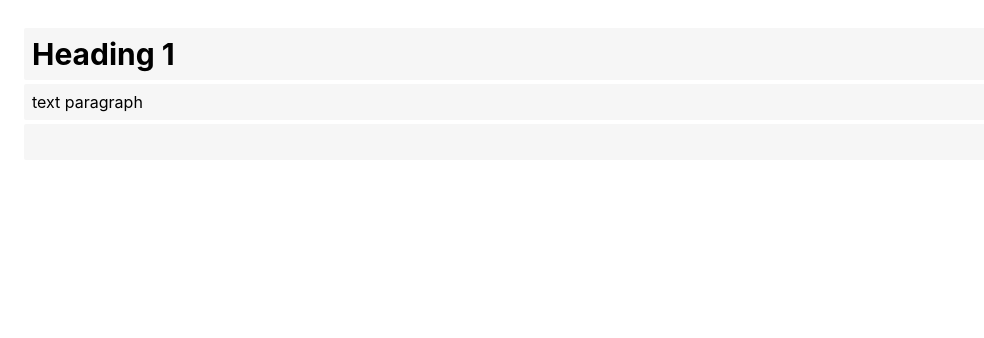
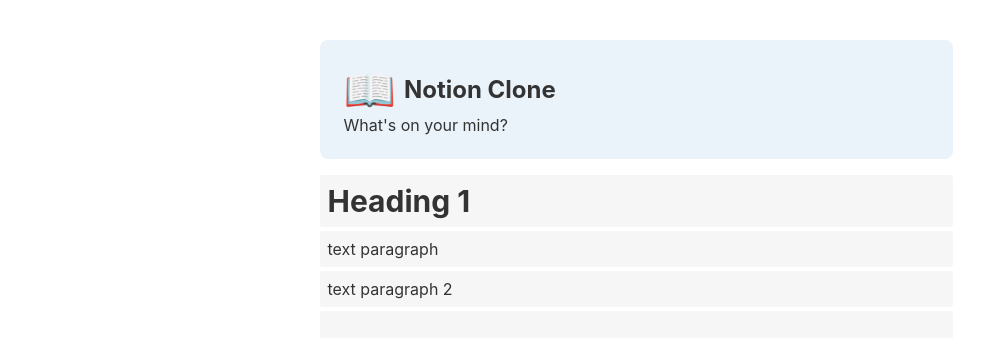
Before and after one commit to chrystal-lyu/notion-clone, a React (Create React App) app: page / in a window 1280 px wide. Shown: the top 338 px of the page, without its empty margins (4-988 px from the left). Built offline with nearby package versions, Linux system fonts and the light colour scheme.

Commit message:
Switching text and heading1

```diff
--- a/src/App.css
+++ b/src/App.css
@@ -1,5 +1,6 @@
 html {
   box-sizing: border-box;
+  color: #333333;
 }
 
 *,
@@ -12,11 +13,27 @@ html {
   padding: 24px;
 }
 
+.page-header {
+  background-color: #eaf2fa;
+  padding: 24px;
+  max-width: 633px;
+  margin: 16px auto;
+  border-radius: 8px;
+}
+
+.page-header-title {
+  font-size: 1.5rem;
+  font-weight: 700;
+  display: flex;
+  align-items: center;
+}
+
 .block-item {
   background-color: #f6f6f6;
   padding: 8px;
-  margin: 4px;
+  margin: 4px auto;
   border-radius: 2px;
+  max-width: 633px;
 }
 
 #block-menu {
--- a/src/components/Blocks/Heading1Block.tsx
+++ b/src/components/Blocks/Heading1Block.tsx
@@ -1,21 +1,75 @@
-import { FC } from "react";
+import { FC, useRef, KeyboardEvent, useState, FormEvent } from "react";
+import { setCaretToEnd } from "../../utils/setCaretToEnd";
+import BlockMenu, { BlockType } from "../BlockMenu";
 
 export interface TextBlockProps {
   id: string;
   title: string;
+  onAddBlock: (payload: BlockPayload) => void;
+  onDeleteBlock: (payload: BlockPayload) => void;
+  onUpdateBlockType: (
+    id: string,
+    type: BlockType,
+    ref: HTMLDivElement | null
+  ) => void;
 }
 
-const Heading1Block: FC<TextBlockProps> = ({ id, title }) => {
+export interface BlockPayload {
+  id: string;
+  ref: HTMLDivElement | null;
+}
+
+const Heading1Block: FC<TextBlockProps> = ({
+  id,
+  title,
+  onAddBlock,
+  onDeleteBlock,
+  onUpdateBlockType,
+}) => {
+  const textBlockRef = useRef(null);
+  const [titleContent, setTitleContent] = useState<string>(title);
+  const [isMenuVisible, setIsMenuVisible] = useState(false);
+  const handleKeyDown = (e: KeyboardEvent<HTMLDivElement>) => {
+    if (e.key === "/") {
+      setIsMenuVisible(true);
+    }
+    if (e.key === "Enter") {
+      e.preventDefault();
+      onAddBlock({ id, ref: textBlockRef.current });
+    }
+    if (e.key === "Backspace" && titleContent === "") {
+      e.preventDefault();
+      setIsMenuVisible(false);
+      onDeleteBlock({ id, ref: textBlockRef.current });
+    }
+  };
+
+  const handleInput = (e: FormEvent<HTMLDivElement>) => {
+    setTitleContent(e.currentTarget.textContent || "");
+    setCaretToEnd(e.currentTarget);
+  };
+
+  const handleSelect = (payload: BlockType) => {
+    setIsMenuVisible(false);
+    onUpdateBlockType(id, payload, textBlockRef.current);
+  };
+
   return (
+    <>
       <div
         id={id}
         className="block-item"
+        ref={textBlockRef}
+        onKeyDown={handleKeyDown}
+        onInput={(e) => handleInput(e)}
+        style={{ fontSize: "1.875rem", fontWeight: 700 }}
         contentEditable
         suppressContentEditableWarning={true}
-      style={{ fontSize: "1.875rem", fontWeight: 700 }}
       >
-      {title}
+        {titleContent}
       </div>
+      {isMenuVisible && <BlockMenu onSelect={handleSelect} />}
+    </>
   );
 };
 
--- a/src/components/Blocks/TextBlock.tsx
+++ b/src/components/Blocks/TextBlock.tsx
@@ -1,12 +1,13 @@
 import { FC, useRef, KeyboardEvent, useState, FormEvent } from "react";
 import { setCaretToEnd } from "../../utils/setCaretToEnd";
+import BlockMenu, { BlockType } from "../BlockMenu";
 
 export interface TextBlockProps {
   id: string;
   title: string;
-  addBlock: (payload: BlockPayload) => void;
-  deleteBlock: (payload: BlockPayload) => void;
-  showMenu: (payload: boolean) => void;
+  onAddBlock: (payload: BlockPayload) => void;
+  onDeleteBlock: (payload: BlockPayload) => void;
+  onUpdateBlockType: (id: string, type: BlockType) => void;
 }
 
 export interface BlockPayload {
@@ -17,25 +18,25 @@ export interface BlockPayload {
 const TextBlock: FC<TextBlockProps> = ({
   id,
   title,
-  addBlock,
-  showMenu,
-  deleteBlock,
+  onAddBlock,
+  onDeleteBlock,
+  onUpdateBlockType,
 }) => {
   const textBlockRef = useRef(null);
   const [titleContent, setTitleContent] = useState<string>(title);
-
+  const [isMenuVisible, setIsMenuVisible] = useState(false);
   const handleKeyDown = (e: KeyboardEvent<HTMLDivElement>) => {
     if (e.key === "/") {
-      showMenu(true);
+      setIsMenuVisible(true);
+    }
+    if (e.key === "Enter") {
+      e.preventDefault();
+      onAddBlock({ id, ref: textBlockRef.current });
     }
     if (e.key === "Backspace" && titleContent === "") {
       e.preventDefault();
-      showMenu(false);
-      deleteBlock({ id, ref: textBlockRef.current });
-    }
-    if (e.key === "Enter") {
-      e.preventDefault();
-      addBlock({ id, ref: textBlockRef.current });
+      setIsMenuVisible(false);
+      onDeleteBlock({ id, ref: textBlockRef.current });
     }
   };
 
@@ -44,7 +45,13 @@ const TextBlock: FC<TextBlockProps> = ({
     setCaretToEnd(e.currentTarget);
   };
 
+  const handleSelect = (payload: BlockType) => {
+    setIsMenuVisible(false);
+    onUpdateBlockType(id, payload);
+  };
+
   return (
+    <>
       <div
         id={id}
         className="block-item"
@@ -56,6 +63,8 @@ const TextBlock: FC<TextBlockProps> = ({
       >
         {titleContent}
       </div>
+      {isMenuVisible && <BlockMenu onSelect={handleSelect} />}
+    </>
   );
 };
 
--- a/src/components/EditablePage.tsx
+++ b/src/components/EditablePage.tsx
@@ -1,7 +1,7 @@
-import { useState } from "react";
+import { useEffect, useState } from "react";
 import { v4 as uid } from "uuid";
 import { setCaretToEnd } from "../utils/setCaretToEnd";
-import BlockMenu from "./BlockMenu";
+import { BlockType } from "./BlockMenu";
 import Heading1Block from "./Blocks/Heading1Block";
 import Heading2Block from "./Blocks/Heading2Block";
 import TextBlock, { BlockPayload } from "./Blocks/TextBlock";
@@ -20,13 +20,17 @@ const initialBlocks = [
   {
     id: uid(),
     type: "text",
+    properties: { title: "text paragraph 2" },
+  },
+  {
+    id: uid(),
+    type: "text",
     properties: { title: "" },
   },
 ];
 
 const EditablePage = () => {
   const [blocks, setBlocks] = useState(initialBlocks);
-  const [showBlockMenu, setShowBlockMenu] = useState(false);
 
   const focusNextElement = (el: HTMLDivElement | null) => {
     (el?.nextElementSibling as HTMLElement).focus();
@@ -56,28 +60,57 @@ const EditablePage = () => {
     setCaretToEnd(previousBlock as HTMLElement);
   };
 
+  const updateBlockType = (id: string, type: BlockType) => {
+    const updatedBlock = blocks.map((item) => {
+      if (item.id === id) {
+        return {
+          id: item.id,
+          type,
+          properties: item.properties,
+        };
+      } else {
+        return {
+          id: item.id,
+          type: item.type,
+          properties: item.properties,
+        };
+      }
+    });
+    setBlocks(updatedBlock);
+  };
+
   return (
     <div>
       <div className="page">
+        <div className="page-header">
+          <div className="page-header-title">
+            <span style={{ fontSize: 42, marginRight: 8 }}>📖</span>
+            <div>Notion Clone</div>
+          </div>
+          <div>What's on your mind?</div>
+        </div>
         {blocks.map((block) => {
           switch (block.type) {
             case "text":
               return (
                 <TextBlock
+                  id={block.id}
                   key={block.id}
-                  id={block.id}
                   title={block.properties.title}
-                  addBlock={addBlock}
-                  deleteBlock={deleteBlock}
-                  showMenu={setShowBlockMenu}
+                  onAddBlock={addBlock}
+                  onDeleteBlock={deleteBlock}
+                  onUpdateBlockType={updateBlockType}
                 />
               );
             case "heading1":
               return (
                 <Heading1Block
+                  id={block.id}
                   key={block.id}
-                  id={block.id}
                   title={block.properties.title}
+                  onAddBlock={addBlock}
+                  onDeleteBlock={deleteBlock}
+                  onUpdateBlockType={updateBlockType}
                 />
               );
             case "heading2":
@@ -92,7 +125,6 @@ const EditablePage = () => {
               return null;
           }
         })}
-        {showBlockMenu && <BlockMenu onSelect={() => []} />}
       </div>
     </div>
   );
```
Lines whose indentation alone changed are shown as unchanged.
